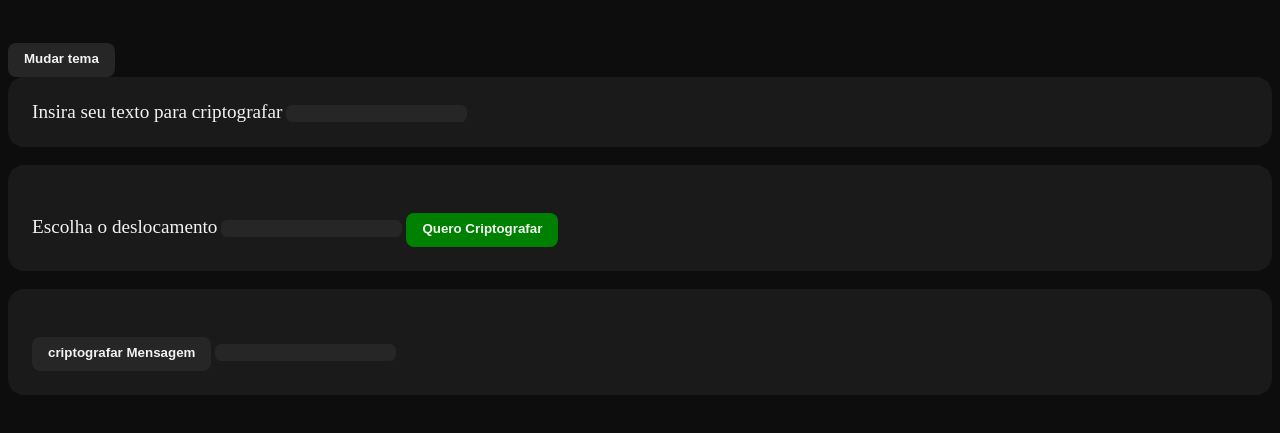
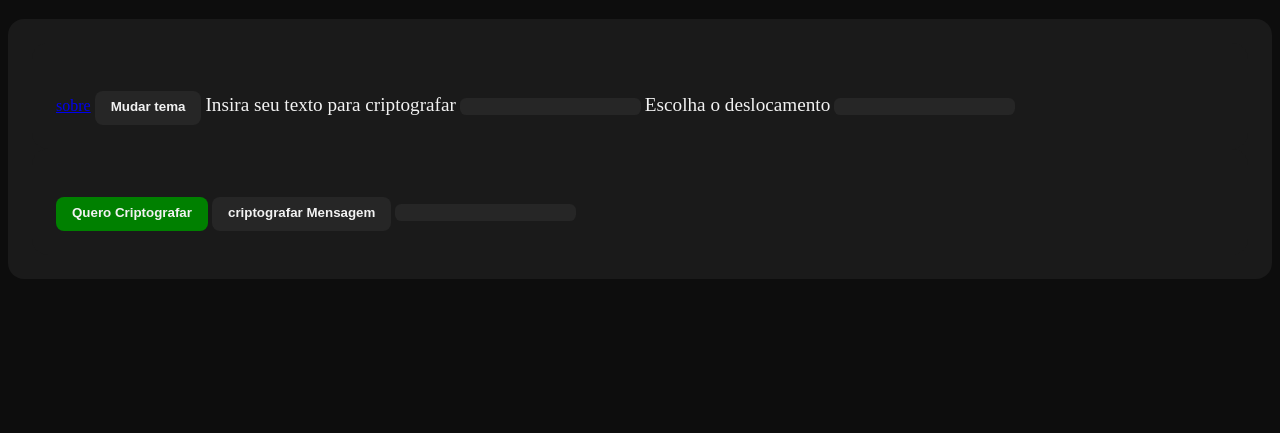
Before and after one commit to Th1y/ATV2-SI1, a plain HTML site: page index.html in a window 1280 px wide. Shown: the part 61-494 px from the top of the page. Drawn offline with Linux system fonts and the light colour scheme.

Commit message:
-refatoraçao na estrutura de containers e items do index.html -adicao do href sobre

```diff
--- a/index.html
+++ b/index.html
@@ -10,34 +10,34 @@
 <body>
     <h1>Vamos realizar a criptografia utilzando a cifra de cesar?</h1>
 
-    <button id="mudarTema">Mudar tema</button>
+    <div class="container">
 
         <form id="formularioCesar" method="post">
 
-        <!-- Campo para o texto a criptografar-->
-        <div id="divTexto">
+            <div class="item">
+                <a href="sobre">sobre</a>
+                <button id="mudarTema">Mudar tema</button>
+
+                 <!-- Campo para o texto a criptografar -->
                 <label for="textoAntesCC">Insira seu texto para criptografar</label>
                 <input type="text" name="textoAntesCC" id="textoAntesCC" required>
+
+                <!-- Campo com o deslocamento da criptografia -->
+                <label for="deslocamento">Escolha o deslocamento</label>
+                <input type="number" name="deslocamento" id="deslocamento" required><br>
             </div>
-        <br>
 
-        <!-- Campo com o deslocamento da criptografia-->
-        <div id="deslocamento">
-            <label for="deslocamento">Escolha o deslocamento</label>
-            <input type="number" name="deslocamento" id="deslocamento" required>
+            <div class="item">
+                 <!-- Botao para criptografar -->
+                <button type="button" id="codificarOuDecodificar">Quero Criptografar</button>
+                <button type="submit" id="botaoCriptografar">criptografar Mensagem</button>
 
-            <!-- Botao para seleção entre Criptografar e descriptografar-->
-        <button type="button" id="codificarOuDecodificar">Quero Criptografar</button>
-        </div>
-        <br>
-
-        <!-- Botao para criptografar e input resultado-->
-        <div>
-            <button type="submit" id="botaoCriptografar">criptografar Mensagem</button>
+                <!--campo resultado -->
                 <label for="resultado"></label>
                 <input type="text" name="resultado" id="resultado" readonly>
             </div>
         </form>
+    </div>
 
     <script src="scripts/cifra_cesar.js"></script>
     <script src="scripts/app.js"></script>
```
Lines whose indentation alone changed are shown as unchanged.
